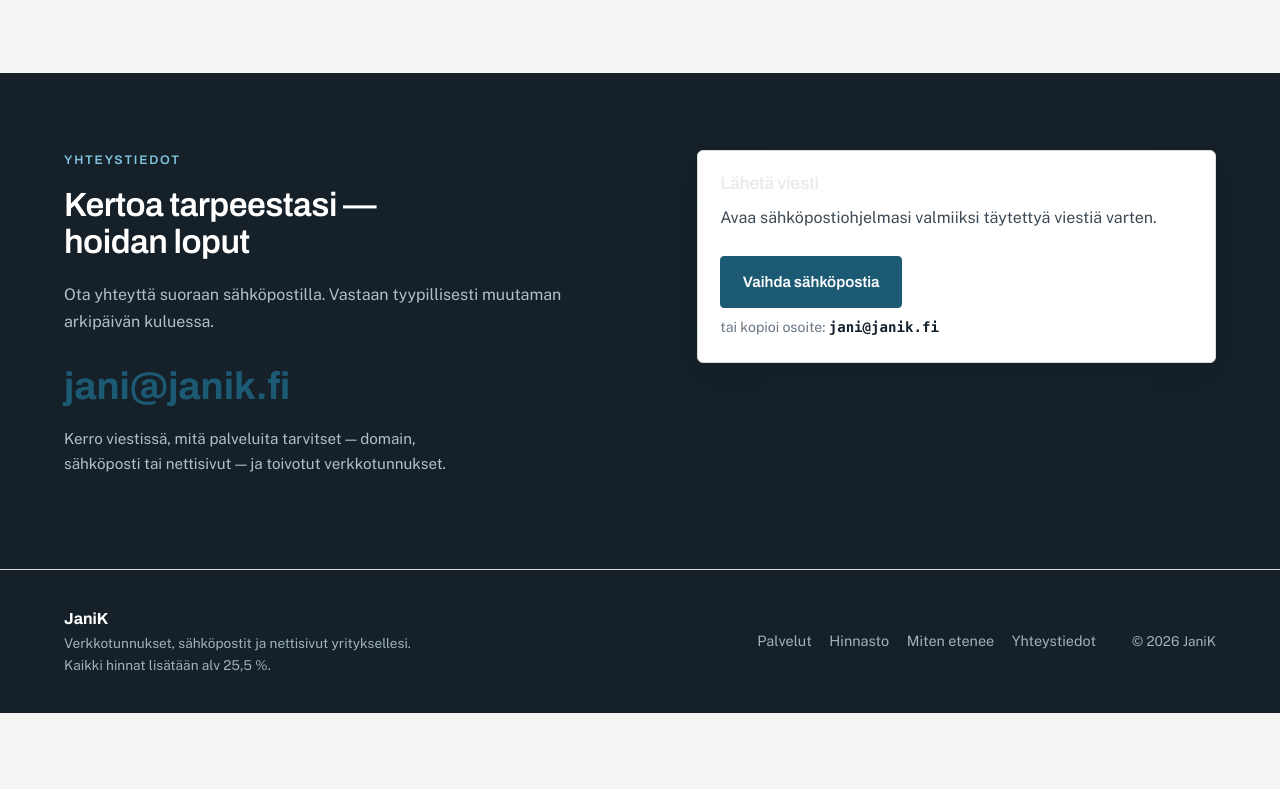
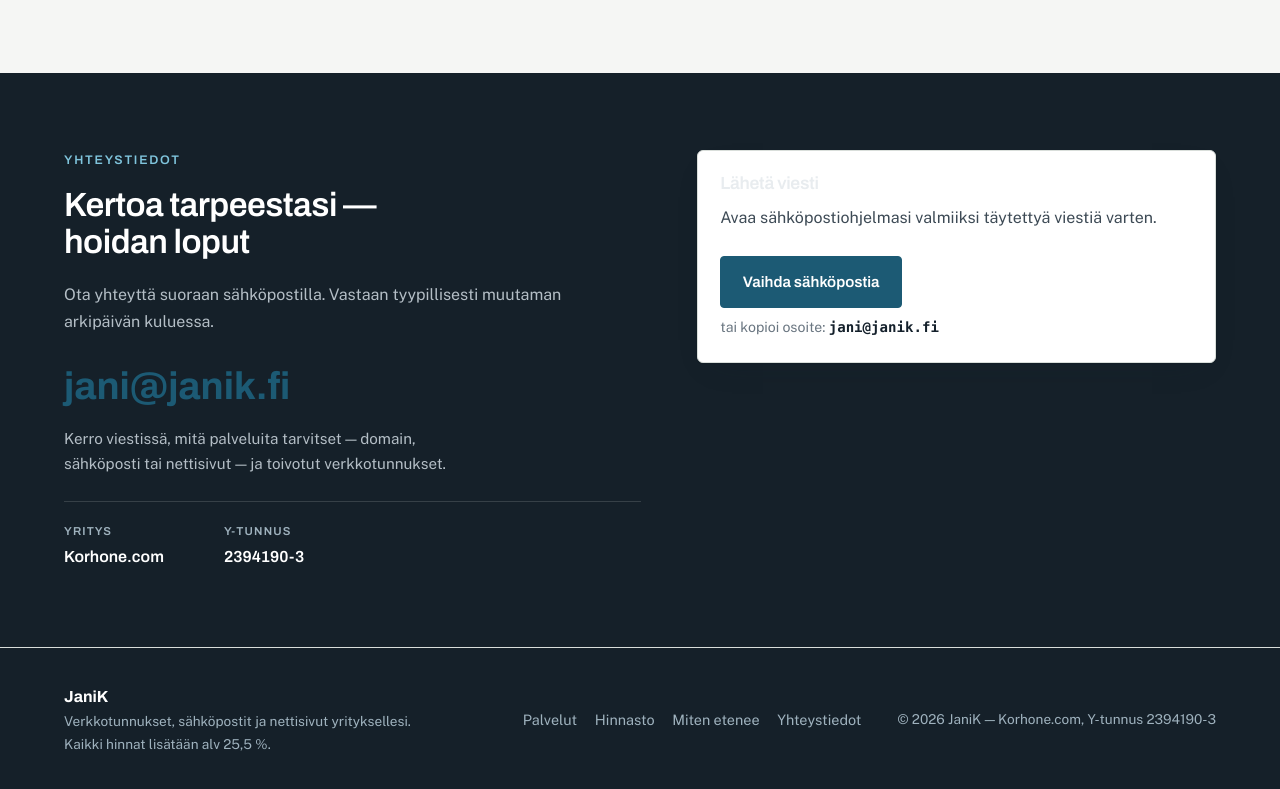
Before and after one commit to korhoneCom/janik.fi, a plain HTML site: page index.html in a window 1280 px wide. Shown: the part 3489-4278 px from the top of the page. Before the commit the page ends 4202 px from the top, so only its background shows below. Drawn offline with nearby package versions, Linux system fonts and the light colour scheme.

Commit message:
Lisää yritystiedot: Korhone.com, Y-tunnus 2394190-3

```diff
--- a/index.html
+++ b/index.html
@@ -267,6 +267,10 @@
           Kerro viestissä, mitä palveluita tarvitset — domain, sähköposti tai
           nettisivut — ja toivotut verkkotunnukset.
         </p>
+        <dl class="contact-meta">
+          <div><dt>Yritys</dt><dd>Korhone.com</dd></div>
+          <div><dt>Y-tunnus</dt><dd>2394190-3</dd></div>
+        </dl>
       </div>
 
       <div class="contact-form contact-form-simple">
@@ -293,7 +297,7 @@
       <a href="#eteneminen">Miten etenee</a>
       <a href="#yhteystiedot">Yhteystiedot</a>
     </nav>
-    <p class="foot-small">© <span id="vuosi">2026</span> JaniK</p>
+    <p class="foot-small">© <span id="vuosi">2026</span> JaniK — Korhone.com, Y-tunnus 2394190-3</p>
   </div>
 </footer>
 
--- a/styles.css
+++ b/styles.css
@@ -379,3 +379,20 @@ td.hinta { font-family: var(--font-head); font-weight: 600; color: #7FC4DC; whit
 .contact-form-simple .form-note { color: var(--muted); font-size: .88rem; margin: 0; }
 .contact-form-simple .form-note strong { color: var(--ink); font-family: ui-monospace, Menlo, Consolas, monospace; }
 .contact-form-simple .btn { margin-top: .25rem; }
+
+/* Yritystiedot yhteystiedoissa */
+.contact-meta {
+  display: flex; flex-wrap: wrap; gap: 1.25rem 2rem;
+  margin: 1.5rem 0 0; padding-top: 1.25rem;
+  border-top: 1px solid rgba(255,255,255,.14);
+}
+.contact-meta > div { min-width: 8rem; }
+.contact-meta dt {
+  font-family: var(--font-head); font-size: .72rem; font-weight: 600;
+  letter-spacing: .1em; text-transform: uppercase; color: #9FB2BE;
+  margin-bottom: .2rem;
+}
+.contact-meta dd {
+  margin: 0; color: #fff; font-family: var(--font-head);
+  font-weight: 600; font-size: 1rem;
+}
```
